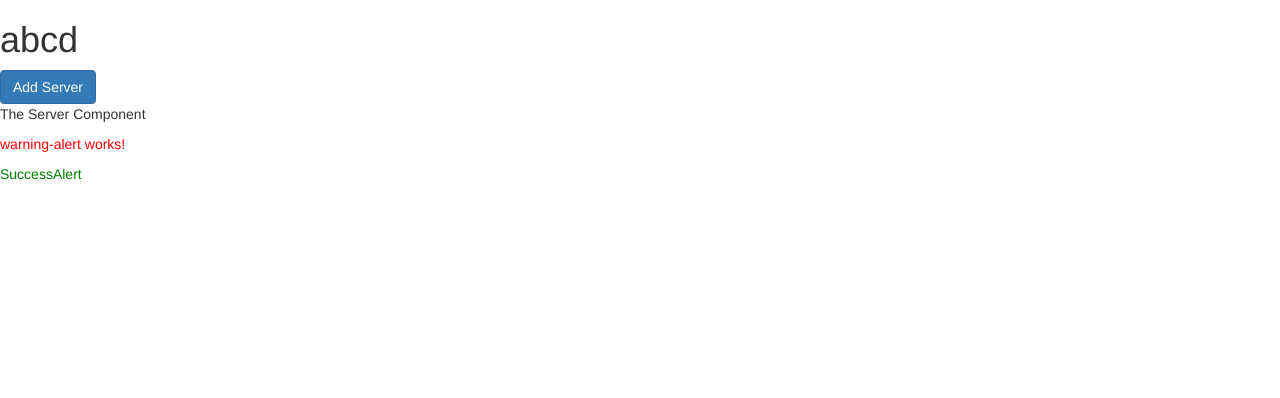
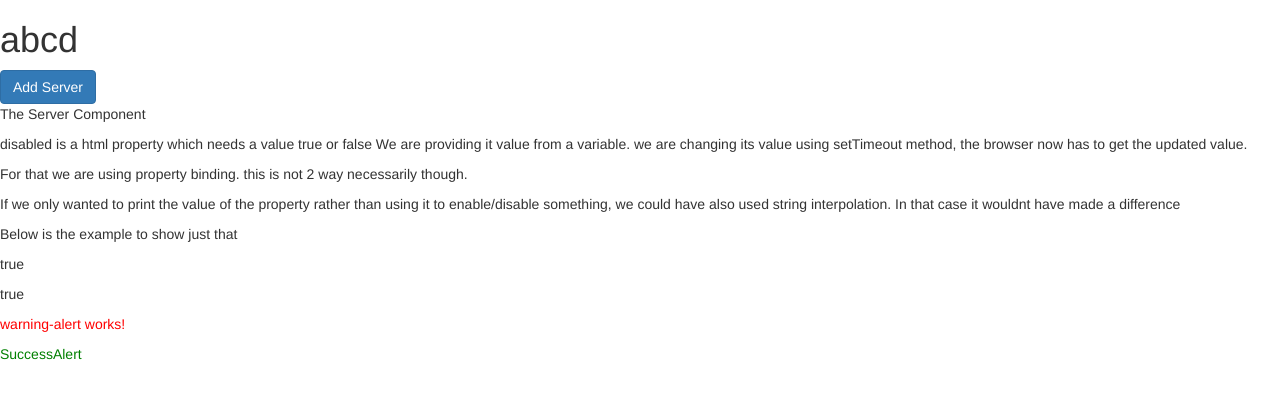
Before and after one commit to mishti04/Angular, an Angular app: page / in a window 1280 px wide. Shown: the top 398 px of the page. Built offline with nearby package versions, Linux system fonts and the light colour scheme.

Commit message:
More info on data interpolation/property binding

```diff
--- a/src/app/servers/servers.component.html
+++ b/src/app/servers/servers.component.html
@@ -1,11 +1,22 @@
 <button class="btn btn-primary" [disabled]="!allowNewServer">Add Server</button>
+
 <app-server></app-server>
 
-<!-- disabled is a html property which needs a value true or false
-We are providing it value from a variable. If the variable had a
-static value this would be considered string interpolation but because
-we are changing its value using setTimeout method, the browser now has
-to get the updated value. For this we are using via 2 way data binding
-Where the function is constantly looking out for any updates to the variable.
+<p>disabled is a html property which needs a value true or false
+    We are providing it value from a variable.
+    we are changing its value using setTimeout method, the browser now has
+    to get the updated value.
+</p>
+<p>
+    For that we are using property binding. this is not 2 way necessarily though.
+</p>
+<p>
+    If we only wanted to print the value of the property rather than using it to enable/disable something, we could have
+    also used string interpolation. In that case it wouldnt have made a difference
+</p>
+<p>
+    Below is the example to show just that
+</p>
 
--->
+<p>{{allowNewServer}} </p>
+<p [innerText]="allowNewServer"> </p>
```
